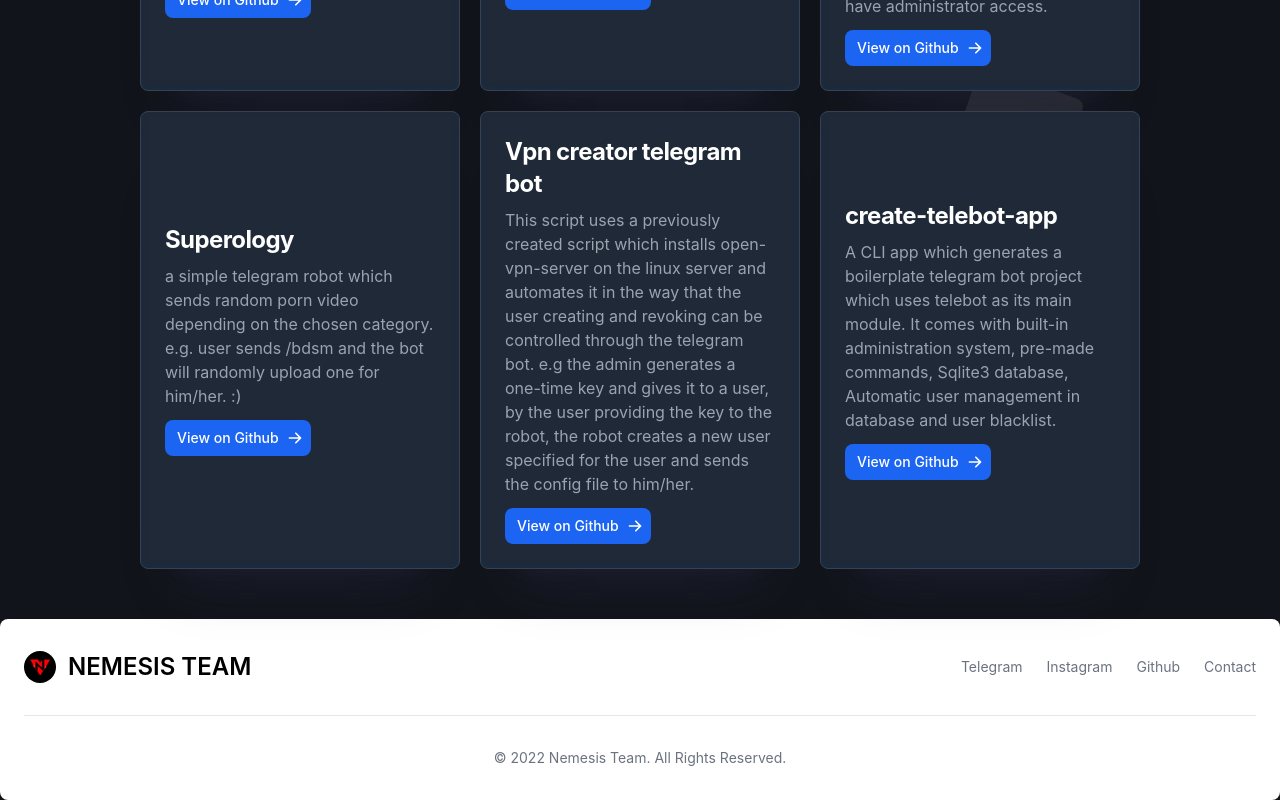
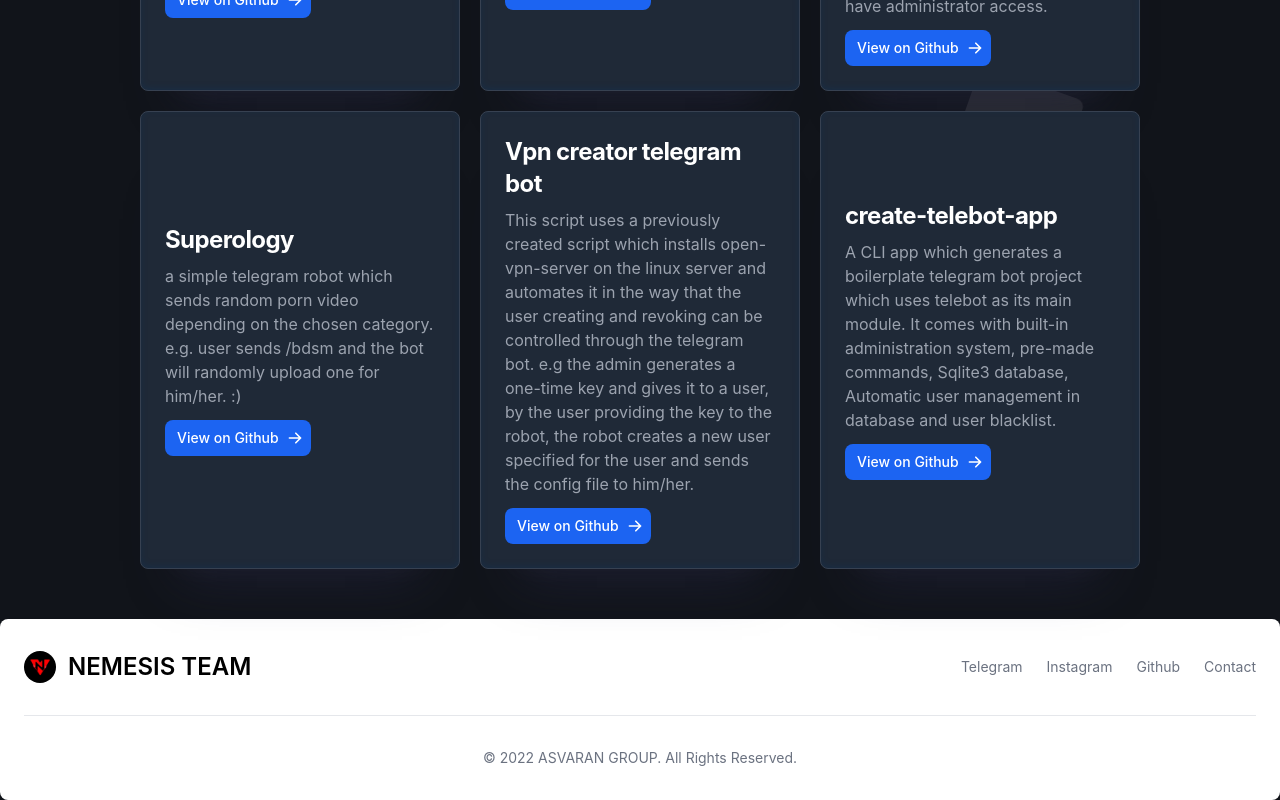
Before and after one commit to zNiGhTFuRyZNTT/Armin-Amiri-Portfolio, a React (Vite) app: page / in a window 1280 px wide. Shown: the part 5031-5831 px from the top of the page. Built offline with nearby package versions, Linux system fonts and the light colour scheme.

Commit message:
Update index.jsx

```diff
--- a/src/components/Footer/index.jsx
+++ b/src/components/Footer/index.jsx
@@ -24,7 +24,7 @@
                 </ul>
             </div>
             <hr className="my-6 border-gray-200 sm:mx-auto dark:border-gray-700 lg:my-8" />
-            <span className="block text-sm text-gray-500 sm:text-center dark:text-gray-400">© 2022 <span className="hover:underline">Nemesis Team</span>. All Rights Reserved.
+            <span className="block text-sm text-gray-500 sm:text-center dark:text-gray-400">© 2022 <span className="hover:underline">ASVARAN GROUP</span>. All Rights Reserved.
             </span>
         </footer>
     );
```
